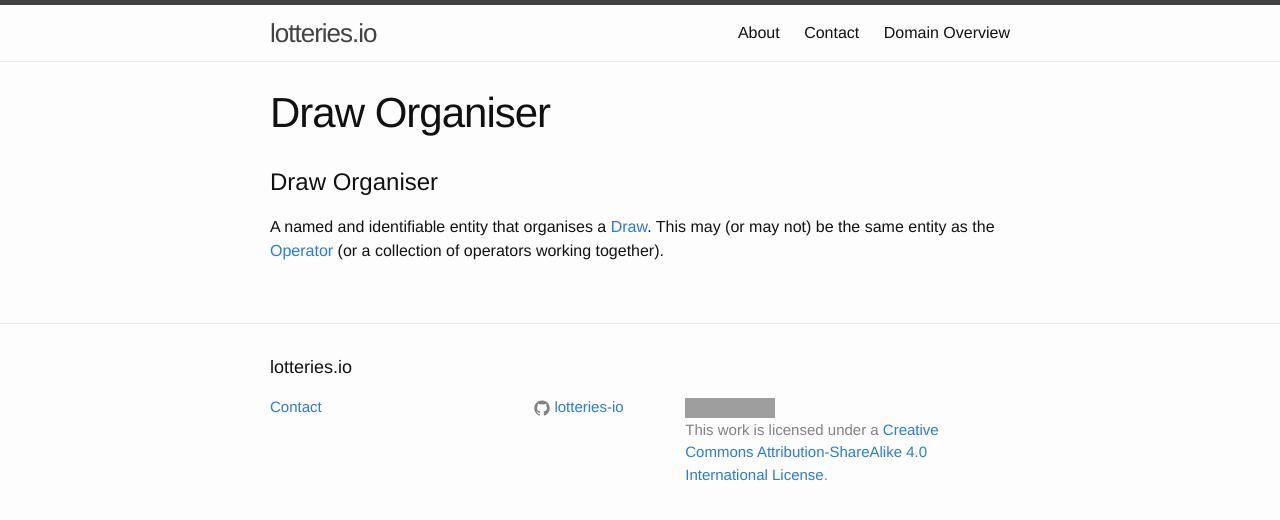
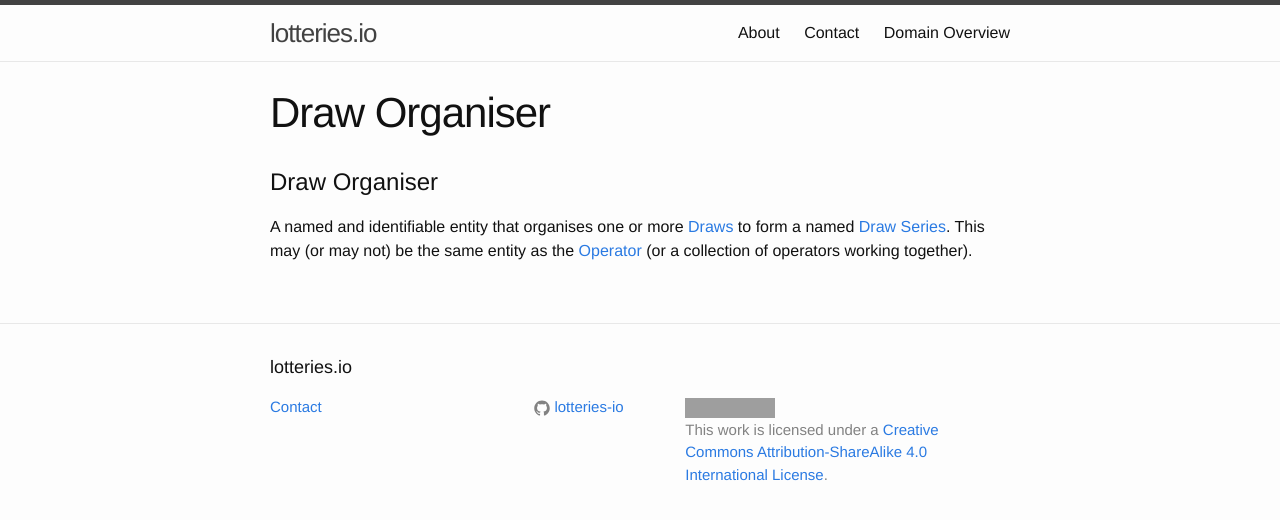
Before and after one commit to lotteries-io/lotteries-io.github.io, a Jekyll site: the page built from _concepts/draw-organiser.md, in a window 1280 px wide. Shown: the top 520 px of the page. Built offline with Jekyll 4.4.1, drawn with Linux system fonts in a browser that asks for light colours; grey boxes are pictures that could not be loaded.

Commit message:
Update draw-organiser.md

```diff
--- a/_concepts/draw-organiser.md
+++ b/_concepts/draw-organiser.md
@@ -4,4 +4,4 @@ title: Draw Organiser
 ---
 #Draw Organiser
 
-A named and identifiable entity that organises a [Draw](draw). This may (or may not) be the same entity as the [Operator](operator) (or a collection of operators working together).
+A named and identifiable entity that organises one or more [Draws](draw) to form a named [Draw Series](draw-series). This may (or may not) be the same entity as the [Operator](operator) (or a collection of operators working together).
```
